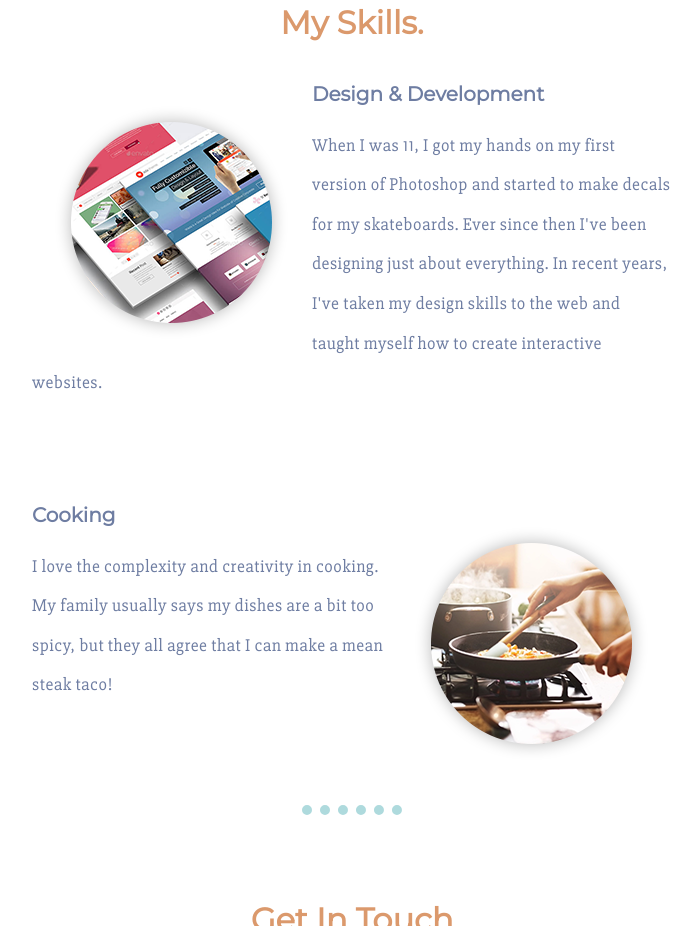
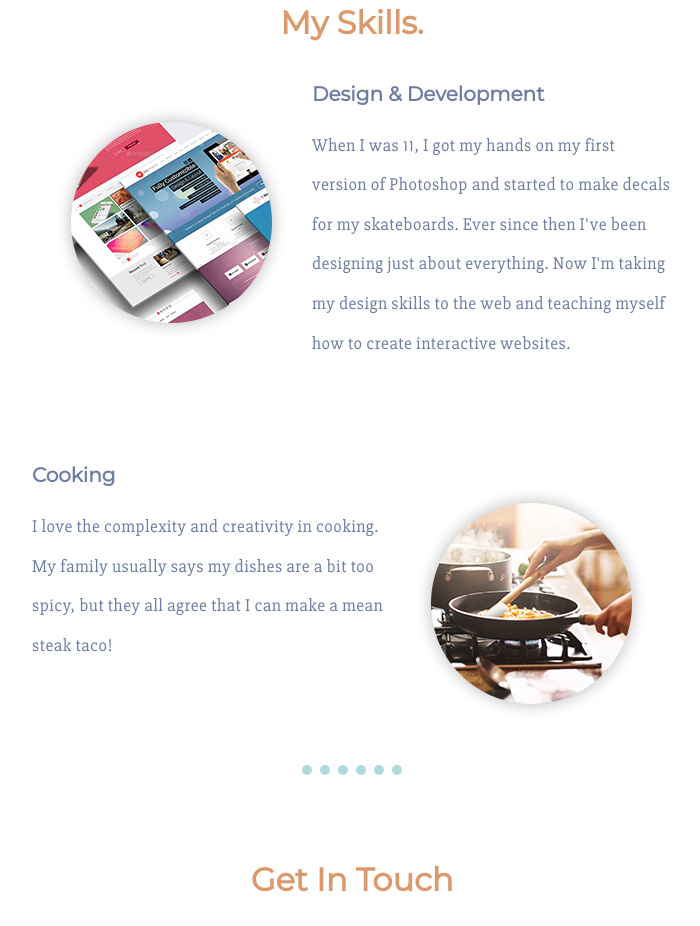
Before and after one commit to matthewbenedict/cv, a plain HTML site: page index.html in a window 1280 px wide. Shown: the part 1357-2283 px from the top of the page, without its empty margins (288-988 px from the left). Drawn offline with Linux system fonts and the light colour scheme.

Commit message:
Add files via upload

```diff
--- a/index.html
+++ b/index.html
@@ -30,7 +30,7 @@
       <div class="skill-row-top">
         <img class="design-img" src="images/matt-web-design.png" alt="web-design-img">
         <h3>Design & Development</h3>
-        <p>When I was 11, I got my hands on my first version of Photoshop and started to make decals for my skateboards. Ever since then I've been designing just about everything. In recent years, I've taken my design skills to the web and taught myself how to create interactive websites.</p>
+        <p>When I was 11, I got my hands on my first version of Photoshop and started to make decals for my skateboards. Ever since then I've been designing just about everything. Now I'm taking my design skills to the web and teaching myself how to create interactive websites.</p>
       </div>
       <div class="skill-row">
         <img class="cooking-img" src="images/matt-cooking.png" alt="cooking-img">
```
